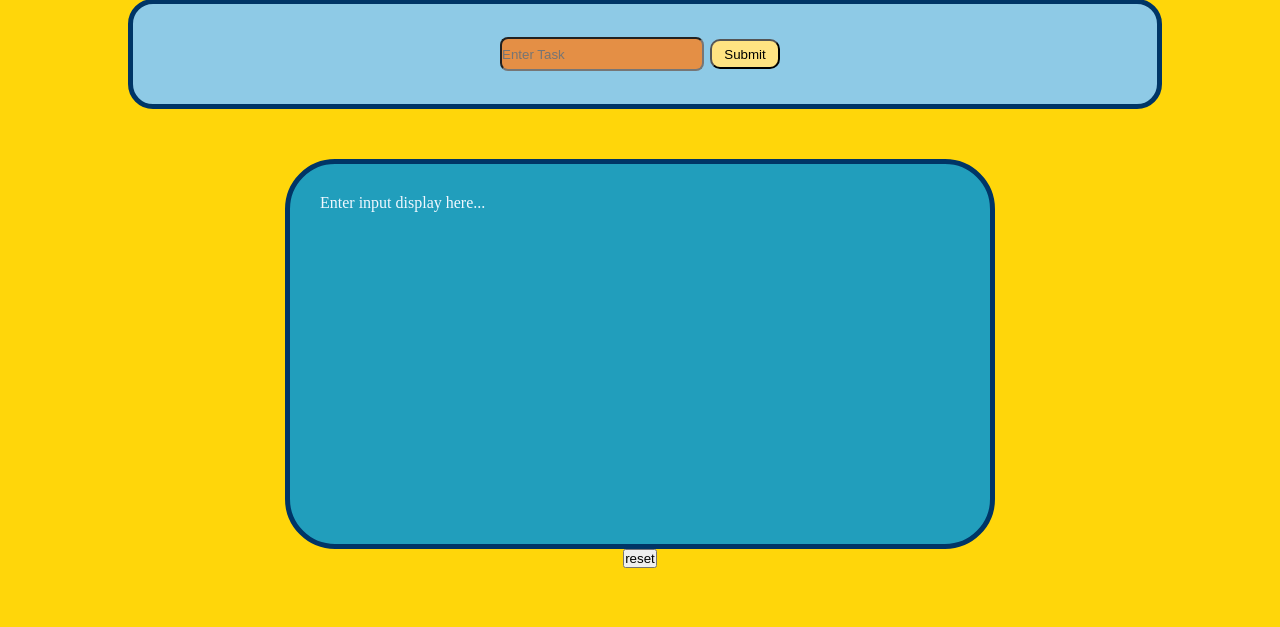
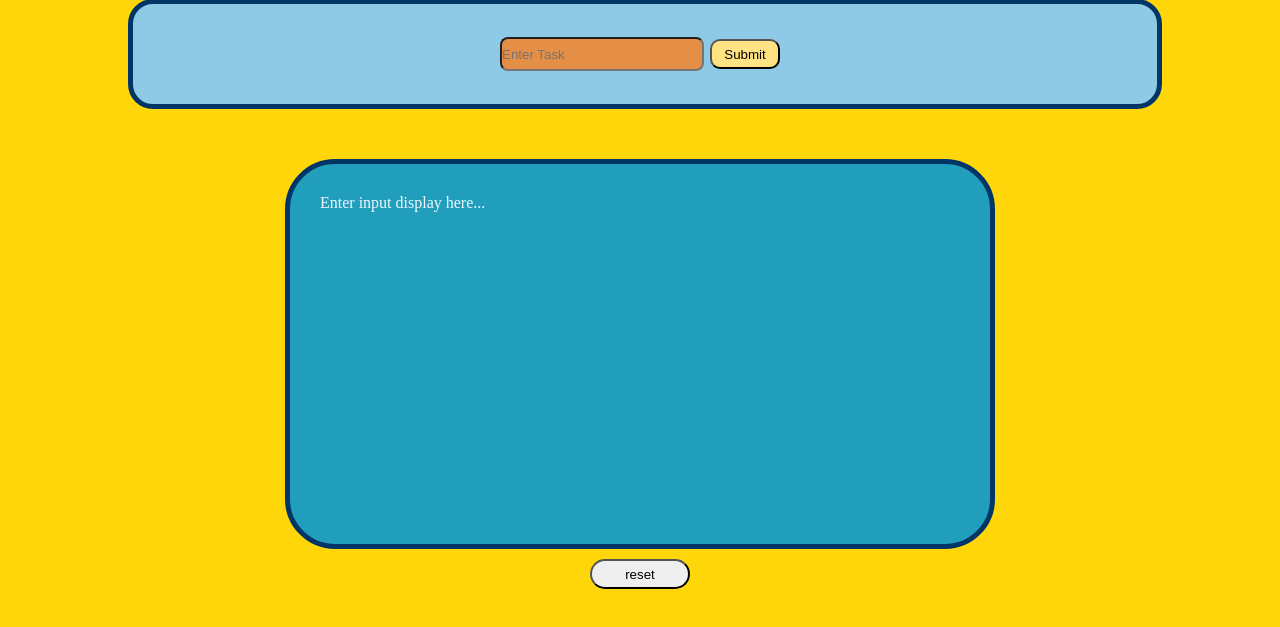
Before and after one commit to harshraithatha58/todo, a plain HTML site: page index.html in a window 1280 px wide. Shown: the part 111-738 px from the top of the page. Drawn offline with Linux system fonts and the light colour scheme.

Commit message:
link change

```diff
--- a/js/app.js
+++ b/js/app.js
@@ -24,5 +24,5 @@ console.log(takeOldUlInnerHtml);
 let reset  =  document.querySelector("#reset");
 
 reset.addEventListener("click",()=>{
-    window.location.href = "https://harshraithatha58.gihub.io/todo/"
+    window.location.href = "https://harshraithatha58.github.io/todo/"
 })
--- a/style/style.css
+++ b/style/style.css
@@ -83,4 +83,11 @@ ul{
 #reset{
     display:flex;
     justify-content: center;
+    padding: 10px;
 }
+
+button{
+    border-radius:30px ;
+    width: 100px;
+    height: 30px;
+}
```
